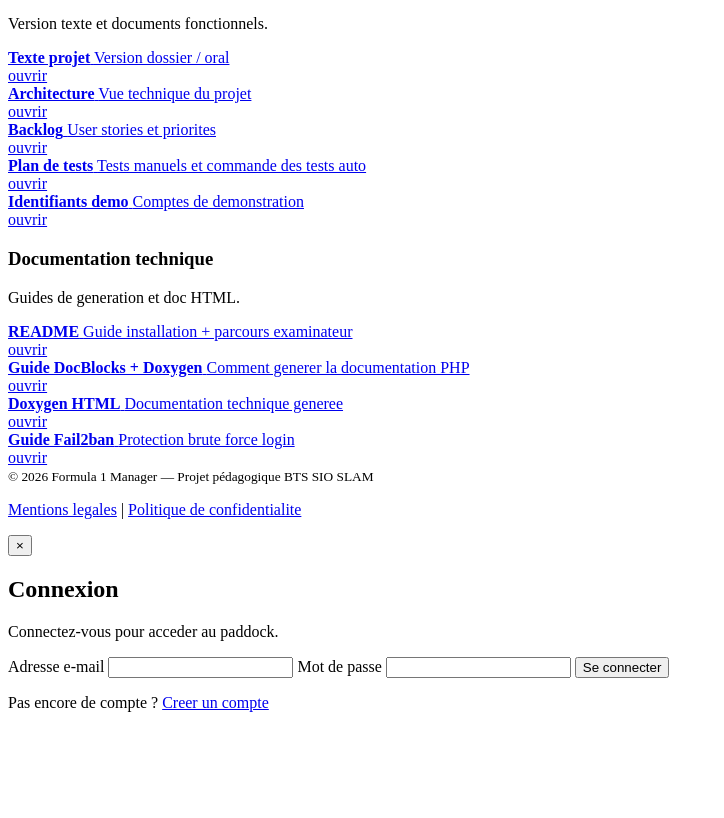
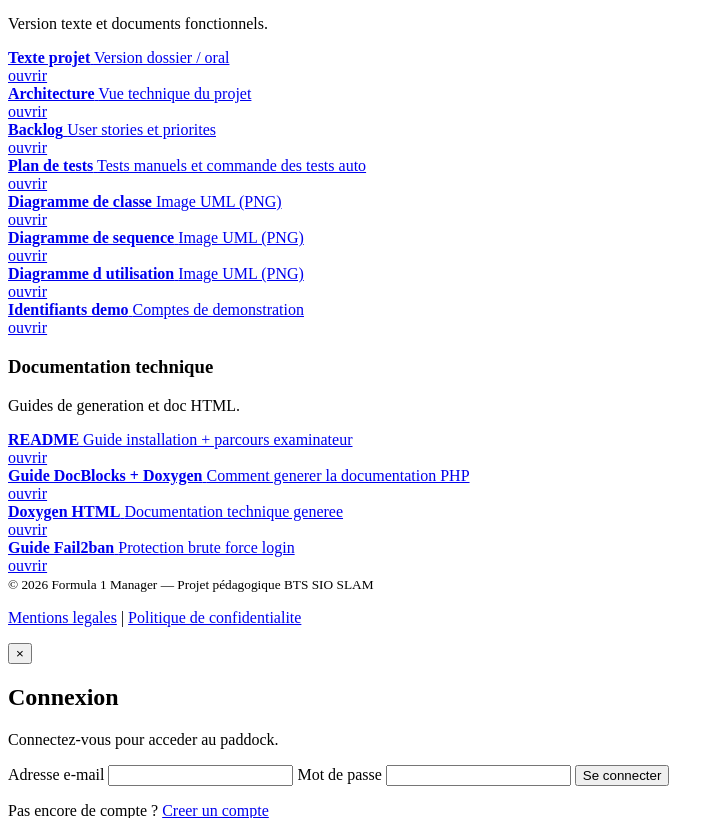
Before and after one commit to blou132/projet_bts1, a PHP site: template Views/docs.lame.php in a window 1280 px wide. Shown: the part 212-1030 px from the top of the page, without its empty margins (0-724 px from the left). Before the commit the page ends 924 px from the top, so only its background shows below. Run offline with PHP 8.4, Linux system fonts and the light colour scheme; the template is opened without the code that fills it, so the values that code supplies are empty.

Commit message:
diagrame

```diff
--- a/Views/docs.lame.php
+++ b/Views/docs.lame.php
@@ -34,6 +34,27 @@
           <div class="home-item-copy">
             <strong>Plan de tests</strong>
             <span>Tests manuels et commande des tests auto</span>
+          </div>
+          <span class="docs-item-end">ouvrir</span>
+        </a>
+        <a class="home-driver-item" href="/docs/diagramme-classe.png" target="_blank" rel="noopener">
+          <div class="home-item-copy">
+            <strong>Diagramme de classe</strong>
+            <span>Image UML (PNG)</span>
+          </div>
+          <span class="docs-item-end">ouvrir</span>
+        </a>
+        <a class="home-driver-item" href="/docs/diagramme-sequence.png" target="_blank" rel="noopener">
+          <div class="home-item-copy">
+            <strong>Diagramme de sequence</strong>
+            <span>Image UML (PNG)</span>
+          </div>
+          <span class="docs-item-end">ouvrir</span>
+        </a>
+        <a class="home-driver-item" href="/docs/diagramme-utilisation.png" target="_blank" rel="noopener">
+          <div class="home-item-copy">
+            <strong>Diagramme d utilisation</strong>
+            <span>Image UML (PNG)</span>
           </div>
           <span class="docs-item-end">ouvrir</span>
         </a>
```
Also changed, not shown: README.md, 3 other files.
